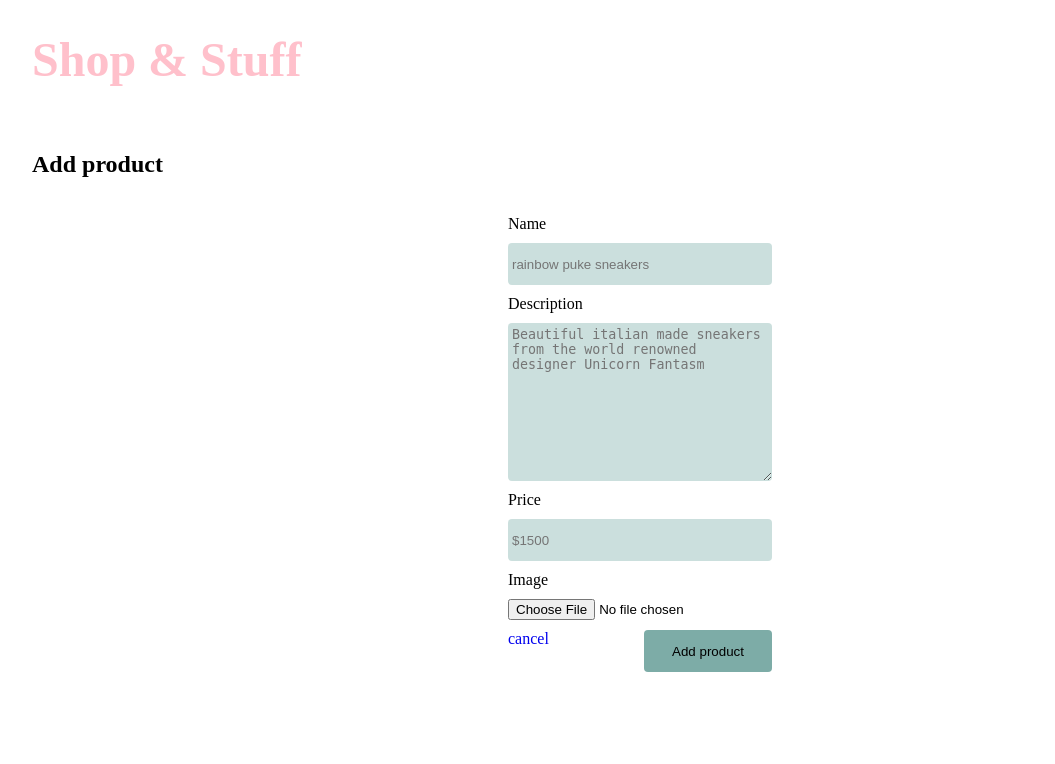
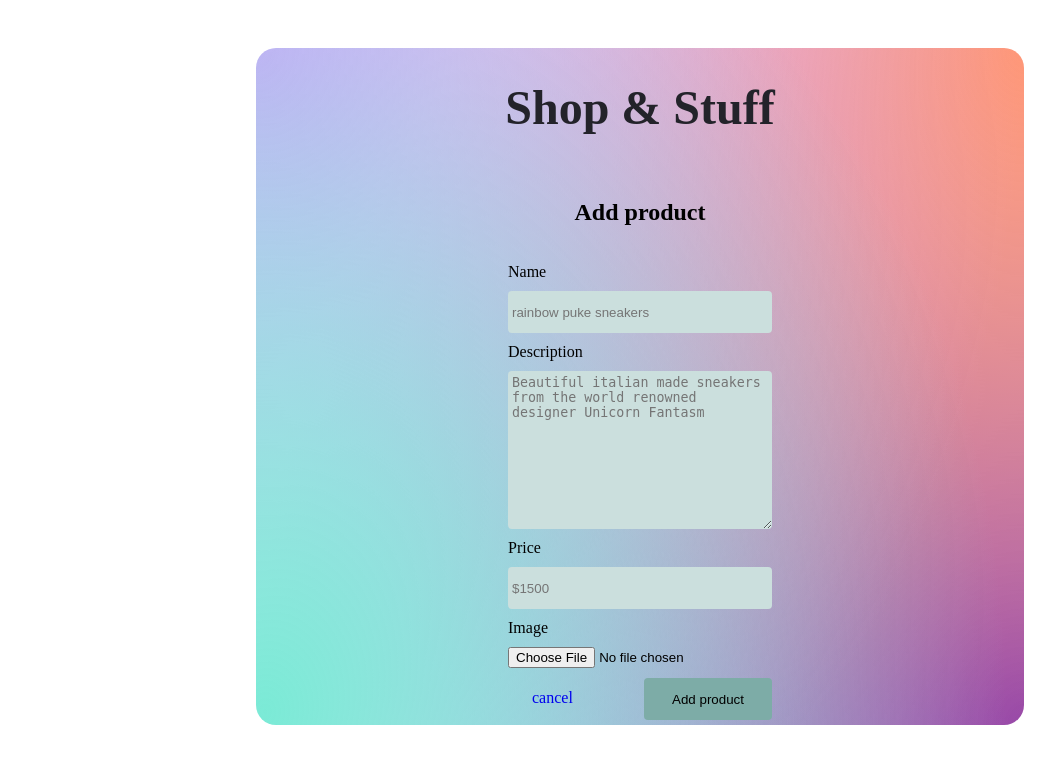
Before and after one commit to kollaaj/M5_G4-Python_web_server-shop, a Flask app: page /products/add in a window 1280 px wide. Shown: the top 764 px of the page, without its empty margins (0-1055 px from the left). Run offline with Flask 2, Linux system fonts and the light colour scheme.

Commit message:
funky background added

```diff
--- a/assets/main.scss
+++ b/assets/main.scss
@@ -4,14 +4,42 @@
   box-sizing: border-box;
 }
 
+body {
+  // height: 100vh;
+  // width: 100vw;
+  display: flex;
+  justify-content: center;
+  align-items: center;
+}
+
+main {
+  display: flex;
+  flex-direction: column;
+  justify-content: center;
+  align-items: center;
+  height: 90%;
+  width: 60%;
+  margin: 3rem 0 0 0;
+  border-radius: 20px;
+  background:
+  radial-gradient( 96.64% 139.16% at 1.21% 98.06%,
+  #7BEAD6 0%, rgba(255, 255, 255, 0) 100%),
+
+  radial-gradient(100% 144% at 0% 0%,
+  #D99EFF 0%, rgba(255, 255, 255, 0) 100%),
+
+  radial-gradient(100% 144% at 100% 0%, #FF9777 0%,
+  rgba(255, 255, 255, 0) 100%),
+
+  radial-gradient(100% 144% at 100% 100%, #6A25BD 0%,
+  rgba(255, 255, 255, 0) 100%);
+
+}
+
 h1 {
   color: rgb(35, 35, 42);
   padding: 2rem;
   font-size: 3rem;
-}
-
-h1:hover {
-  color: pink;
 }
 
 h2 {
@@ -38,7 +66,8 @@ h2 {
 
 .item-card {
   width: auto;
-  border-radius: 6px;
+  max-width: 14.5rem;
+  border-radius: 0.375rem;
   border: solid rgb(35, 35, 42);
   padding: 1rem;
   margin: 2rem;
@@ -50,11 +79,12 @@ h2 {
 }
 
 .image {
-  width: 200px;
+  width: 12.5rem;
 }
 
 .item-card-bottom {
   display: flex;
+  flex-wrap: wrap;
   justify-content: space-between;
 }
 
@@ -98,8 +128,9 @@ textarea {
 
 .cancel {
   text-decoration: none;
-  background-color: #fff;
+  // background-color: #fff;
   border-style: none;
+  padding: 0.7rem 1.5rem;
 }
 
 .add {
@@ -136,4 +167,5 @@ textarea {
 
 .product-info .delete {
   display: block;
+  padding-bottom: 3rem;
 }
--- a/static/css/main.css
+++ b/static/css/main.css
@@ -3,13 +3,30 @@
   padding: 0;
   box-sizing: border-box; }
 
+  body {
+    display: flex;
+    justify-content: center;
+    align-items: center; }
+
+    main {
+      display: flex;
+      flex-direction: column;
+      justify-content: center;
+      align-items: center;
+      height: 90%;
+      width: 60%;
+      margin: 3rem 0 0 0;
+      border-radius: 20px;
+      background: radial-gradient(96.64% 139.16% at 1.21% 98.06%, #7BEAD6 0%, rgba(255, 255,
+            255, 0) 100%), radial-gradient(100% 144% at 0% 0%, #D99EFF 0%, rgba(255,
+            255, 255, 0) 100%), radial-gradient(100% 144% at 100% 0%, #FF9777 0%, rgba(255,
+            255, 255, 0) 100%), radial-gradient(100% 144% at 100% 100%, #6A25BD 0%,
+            rgba(255, 255, 255, 0) 100%); }
+
       h1 {
         color: #23232a;
         padding: 2rem;
         font-size: 3rem; }
-
-    h1:hover {
-      color: pink; }
 
         h2 {
           padding: 2rem;
@@ -31,7 +48,8 @@
 
                 .item-card {
                   width: auto;
-                border-radius: 6px;
+                  max-width: 14.5rem;
+                  border-radius: 0.375rem;
                   border: solid #23232a;
                   padding: 1rem;
                   margin: 2rem; }
@@ -41,10 +59,11 @@
                     text-decoration: none; }
 
                     .image {
-                    width: 200px; }
+                      width: 12.5rem; }
 
                       .item-card-bottom {
                         display: flex;
+                        flex-wrap: wrap;
                         justify-content: space-between; }
 
                         .add-page {
@@ -78,8 +97,8 @@
 
                                     .cancel {
                                       text-decoration: none;
-                                    background-color: #fff;
-                                    border-style: none; }
+                                      border-style: none;
+                                      padding: 0.7rem 1.5rem; }
 
                                       .add {
                                         width: 128px;
@@ -106,4 +125,5 @@
                                                 padding: 2rem 0 0 0; }
 
                                                 .product-info .delete {
-                                                display: block; }
+                                                  display: block;
+                                                  padding-bottom: 3rem; }
--- a/templates/add_product.html
+++ b/templates/add_product.html
@@ -7,6 +7,7 @@
   <title>Add product</title>
 </head>
 <body>
+  <main>
     <h1>Shop & Stuff</h1>
     <h2>Add product</h2>
     <div class="add-page">
@@ -29,5 +30,6 @@
         </div>
       </form>
     </div>
+  </main>
 </body>
 </html>
--- a/templates/homepage.html
+++ b/templates/homepage.html
@@ -7,6 +7,7 @@
   <title>shop&stuff</title>
 </head>
 <body>
+  <main>
     <h1>Shop & Stuff</h1>
 
     <a class="add-link" href="/products/add">Add product</a>
@@ -20,7 +21,7 @@
             </div>
             <div class="item-card-bottom">
               <h3>{{ product.name }}</h3>
-            <h3>{{ product.price }}</h3>
+              <h3>${{ product.price }}</h3>
             </div>
           </a>
           <div class="delete">
@@ -29,6 +30,6 @@
         </div>
       {% endfor %}
     </div>
-</div>
+  </main>
 </body>
 </html>
--- a/templates/product_details.html
+++ b/templates/product_details.html
@@ -7,6 +7,7 @@
   <title>Document</title>
 </head>
 <body>
+  <main>
     <h1>Shop & Stuff</h1>
     <h2>Details</h2>
     <div class="details-page">
@@ -32,5 +33,6 @@
         </div>
       </div>
     </div>
+  </main>
 </body>
 </html>
```
Lines whose indentation alone changed are shown as unchanged.
